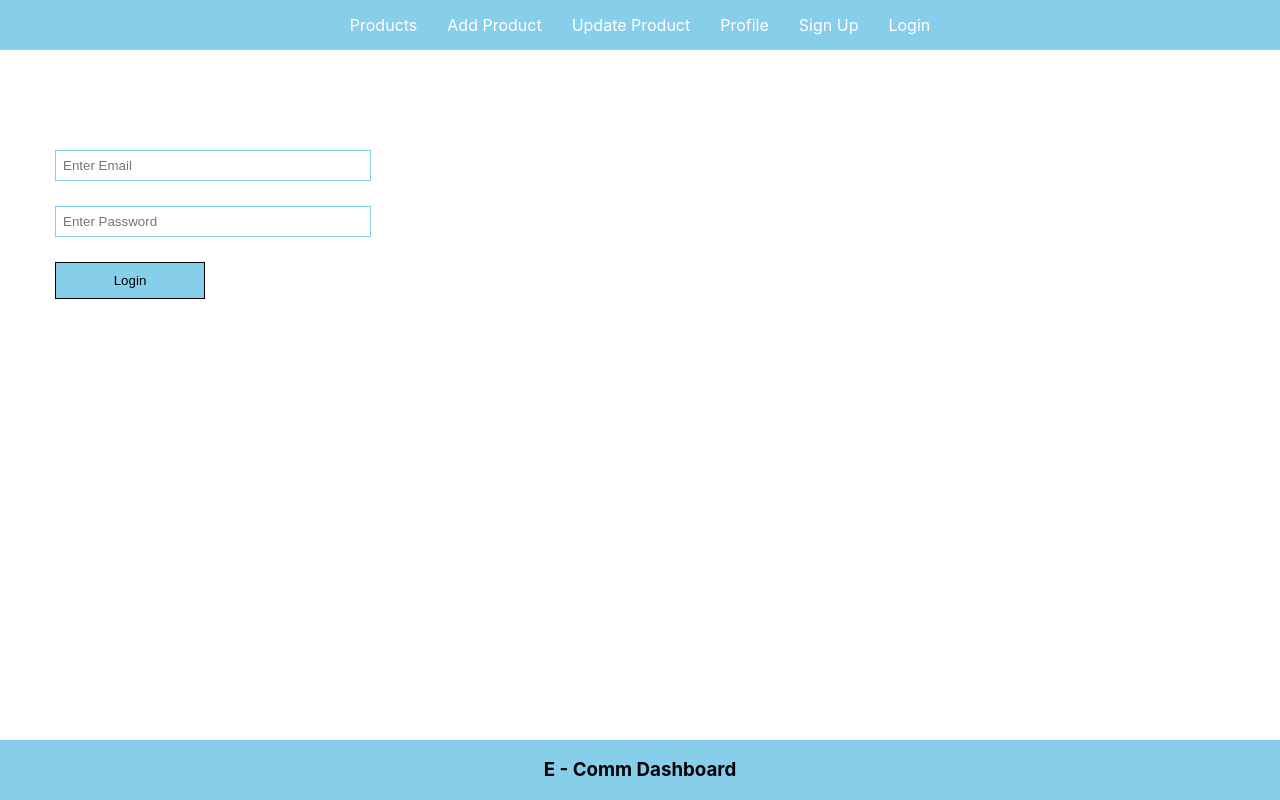
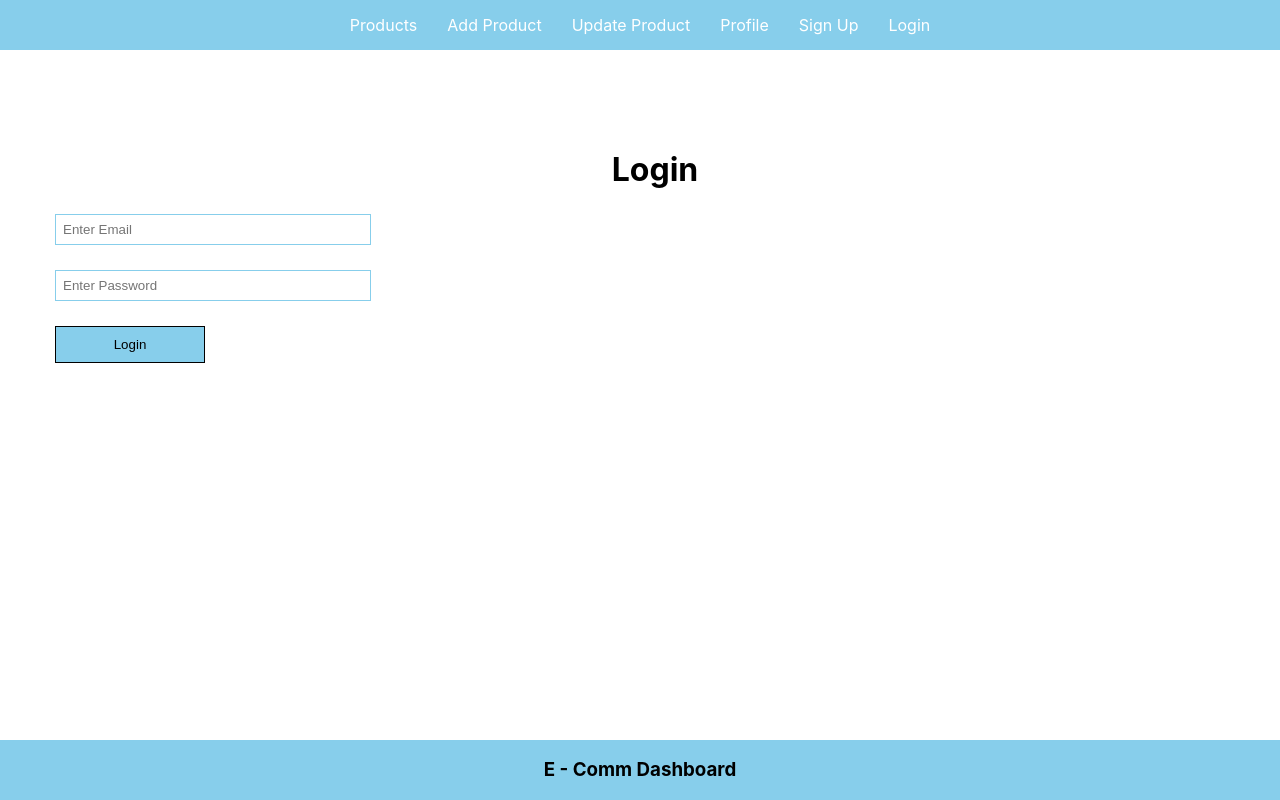
Before and after one commit to saqibhussaincg/learning-mern, a React (Create React App) app: page /login in a window 1280 px wide. Built offline with nearby package versions, Linux system fonts and the light colour scheme.

Commit message:
some front changes

```diff
--- a/src/App.js
+++ b/src/App.js
@@ -14,7 +14,6 @@ function App() {
     <BrowserRouter>
       <Nav />
       <Routes>
-
         <Route element={<PrivateComponent/>}>
 
         <Route path='/' element={<h1>Product Listing Component</h1>}></Route>
@@ -43,3 +42,6 @@ function App() {
 }
 
 export default App;
+
+// route pora pora component accept karta hai
+// path per kia open karna hai path hona chaiye same
--- a/src/components/Login.js
+++ b/src/components/Login.js
@@ -2,7 +2,9 @@ import React from 'react'
 
 function Login() {
   return (
+
     <div className='login'>
+    <h1> Login </h1>
         <input type="text" placeholder='Enter Email' className='inputBox' />
         <input type="password" placeholder='Enter Password' className='inputBox' />
 
--- a/src/components/PrivateComponent.js
+++ b/src/components/PrivateComponent.js
@@ -3,6 +3,8 @@ import {Navigate, Outlet} from 'react-router-dom'
 
 
 const PrivateComponent = () => {
+
+    // agar localstorage k andar user hai tou naviagate karo outlet per agar nahi hai tou navigate karo signup walay page per, user dosre page per nahi ja sakta
 
     const auth = localStorage.getItem('user');
     return auth ? <Outlet /> : <Navigate to='/signup' />
--- a/src/components/SignUp.js
+++ b/src/components/SignUp.js
@@ -8,7 +8,7 @@ function SignUp() {
     const [password, setPassword] = useState('');
     const navigate = useNavigate();
 
-
+    // agar user signin hai tou home per navigate kardo user sign up wala page nahi dekh sakta
   useEffect( () => {
     const auth = localStorage.getItem('user');
     if(auth)
@@ -36,7 +36,7 @@ function SignUp() {
 
         if(result){
           console.log(result);
-          localStorage.setItem('user', JSON.stringify(result)); // user data local storage mai save karane k liye
+          localStorage.setItem('user', JSON.stringify(result)); // user data local storage mai save karane k liye or setItem built in command hai, user name se key banao os k andar result wala data ajaye
           navigate('/')
         }
     }
```
Also changed, not shown: src/components/Nav.js (+12 -1 lines), notes.txt (added).
